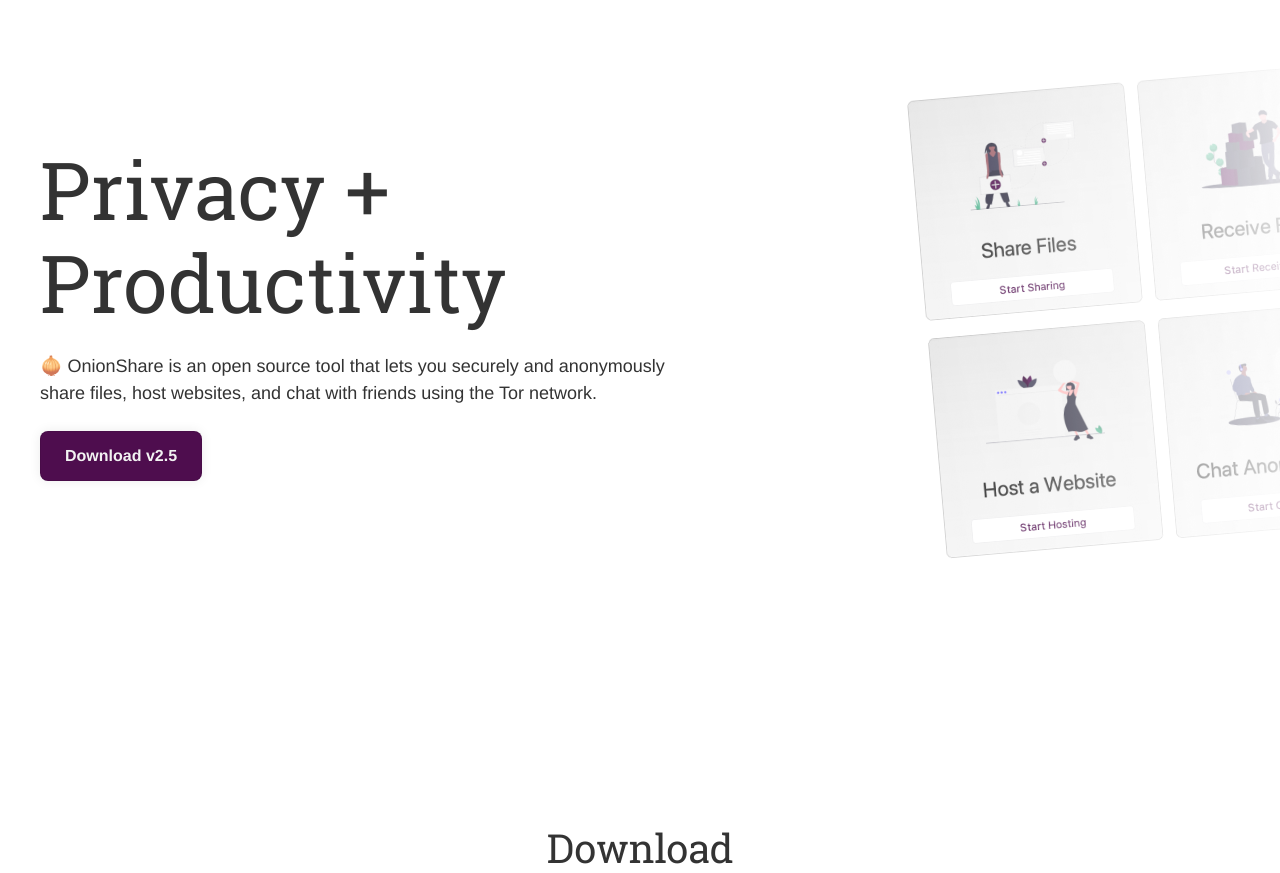
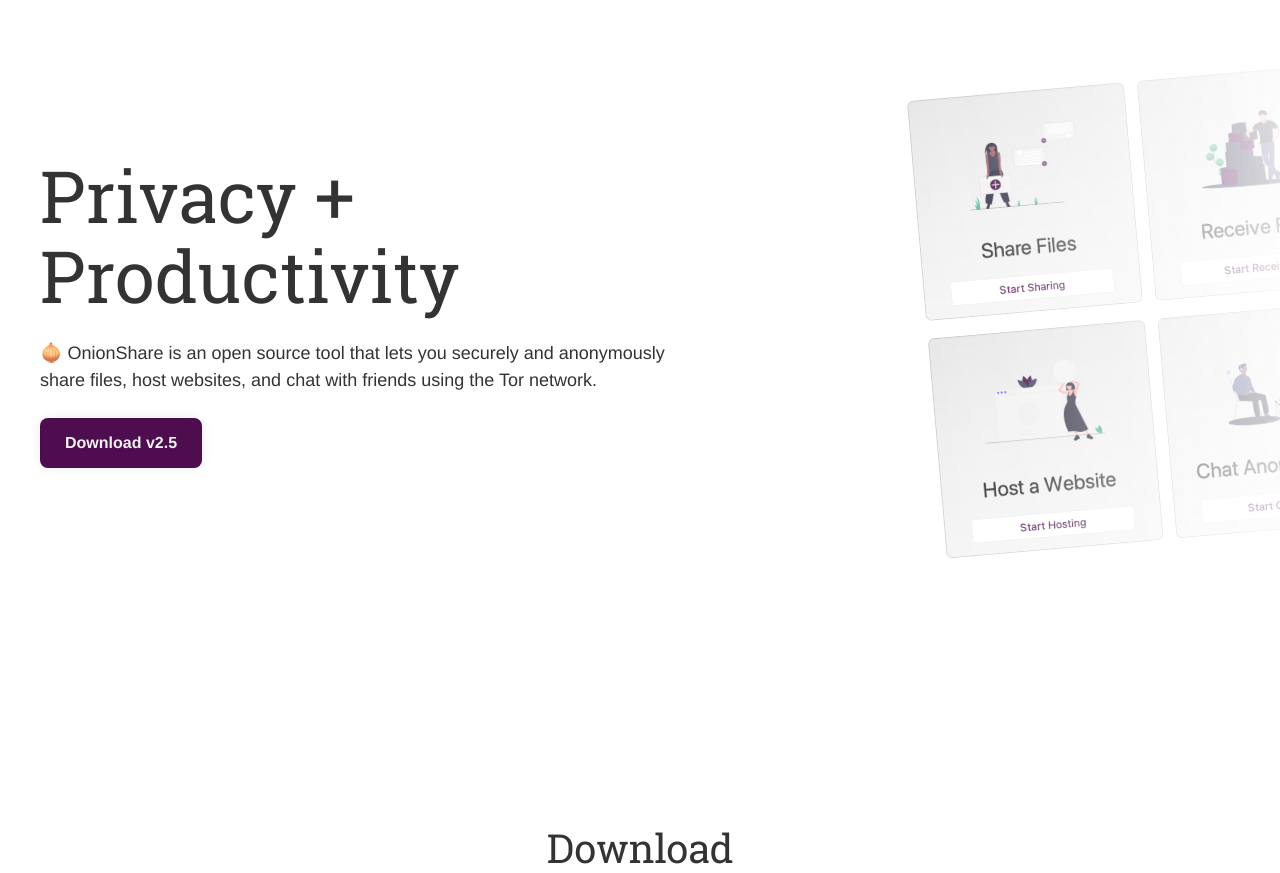
Before and after one commit to onionshare/onionshare-website, a PHP site: page / in a window 1280 px wide. Shown: the part 88-961 px from the top of the page. Run offline with PHP 8.4, Linux system fonts and the light colour scheme.

Commit message:
Update H1 size

```diff
--- a/design-system/css/variables.css
+++ b/design-system/css/variables.css
@@ -13,8 +13,8 @@
   --font-size-emoji-sm: 2rem;
   --font-size-large: 3.5rem;
 
-  --font-size-1: 5rem;
-  --line-height-1: 5.8rem;
+  --font-size-1: 4.5rem;
+  --line-height-1: 5rem;
   --font-size-2: 2.5rem;
   --line-height-2: 3rem;
   --font-size-3: 1.75rem;
```
